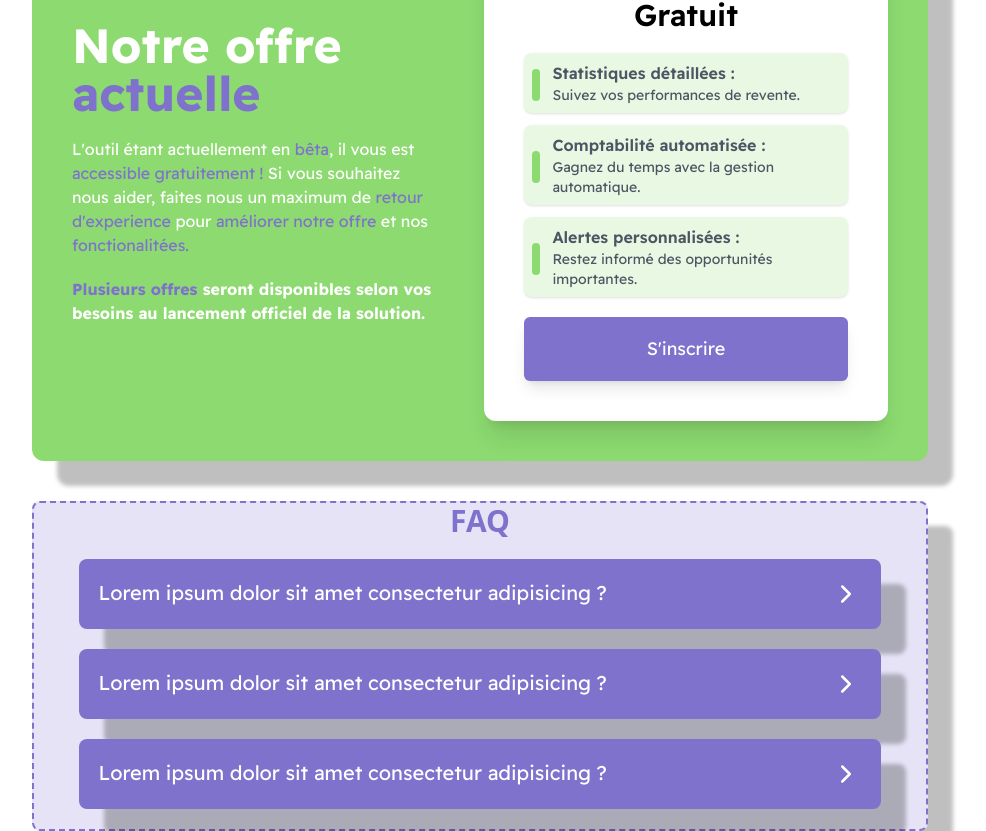
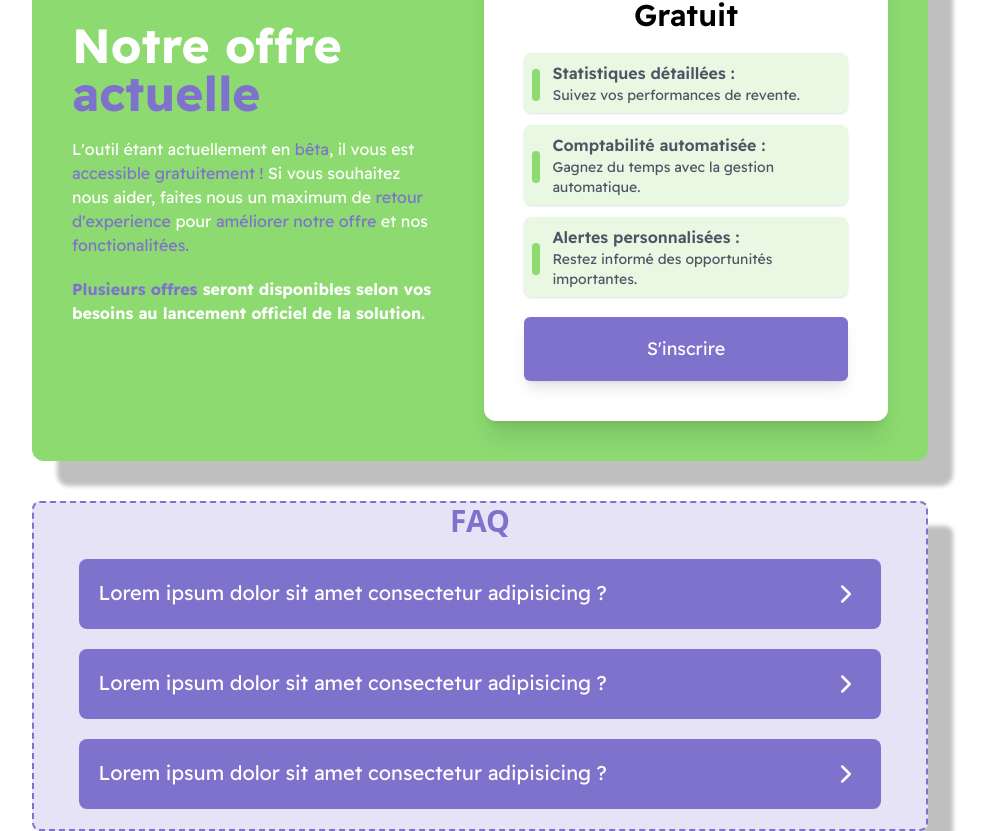
Before and after one commit to Eaulmesse/vintzen_front, a React (Vite) app: page / in a window 1280 px wide. Shown: the part 2413-3244 px from the top of the page, without its empty margins (160-1146 px from the left). Built offline with nearby package versions, Linux system fonts and the light colour scheme.

Commit message:
edit: remove shadow-custom from Faq

```diff
--- a/src/components/Faq/FaqQuestion.jsx
+++ b/src/components/Faq/FaqQuestion.jsx
@@ -6,7 +6,7 @@ const FaqQuestion = ({ question, answer }) => {
     const [isOpen, setIsOpen] = useState(false);
 
     return (
-        <div className='mx-auto my-5 rounded-lg w-custom-indiv bg-custom-purple readex-pro p-5 border-custom-purple shadow-custom text-white' onClick={() => setIsOpen(!isOpen)}>
+        <div className='mx-auto my-5 rounded-lg w-custom-indiv bg-custom-purple readex-pro p-5 border-custom-purple  text-white' onClick={() => setIsOpen(!isOpen)}>
             <div className='flex justify-between w-full'>
                 <p className='text-xl'>{question}</p>
                 {isOpen ? (
```
